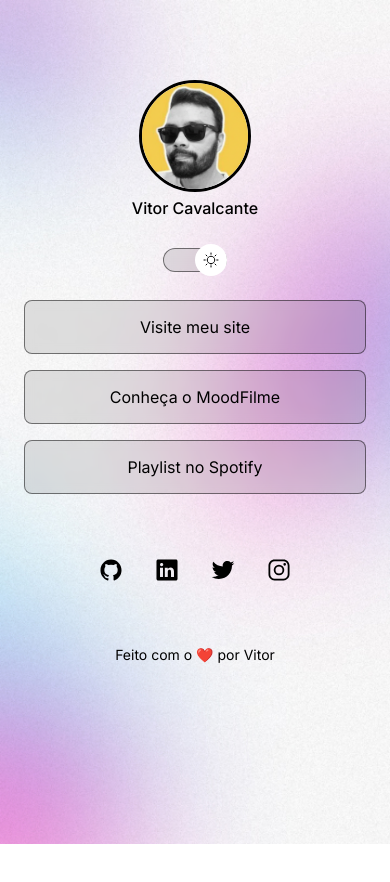
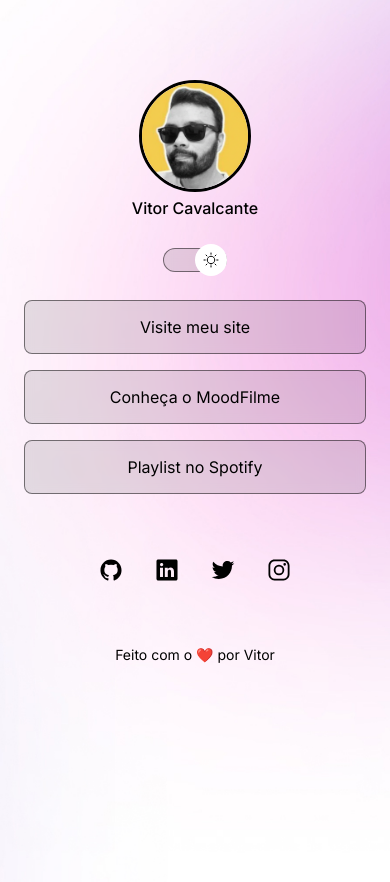
Before and after one commit to vtrcav/devlinks, a plain HTML site: page index.html in a window 390 px wide. Both pictures are taken after a click on the element 195 px from the left and 260 px from the top of the page. Before the commit the page ends 844 px from the top, so only its background shows below. Drawn offline with nearby package versions, Linux system fonts and the light colour scheme.

Commit message:
add media queries to change background

```diff
--- a/style.css
+++ b/style.css
@@ -26,6 +26,7 @@
 
 body {
     background: var(--bg-url) no-repeat top center/cover;
+    height: 100vh;
 }
 
 body * {
@@ -148,3 +149,13 @@
     text-align: center;
     font-size: 14px;
 }
+
+/* media queries */
+@media (max-width: 700px) {
+    :root{
+        --bg-url: url(./assets/bg-desktop.jpg);
+    }
+    .light{
+        --bg-url: url(./assets/bg-desktop-light.jpg);
+    }
+}
```
